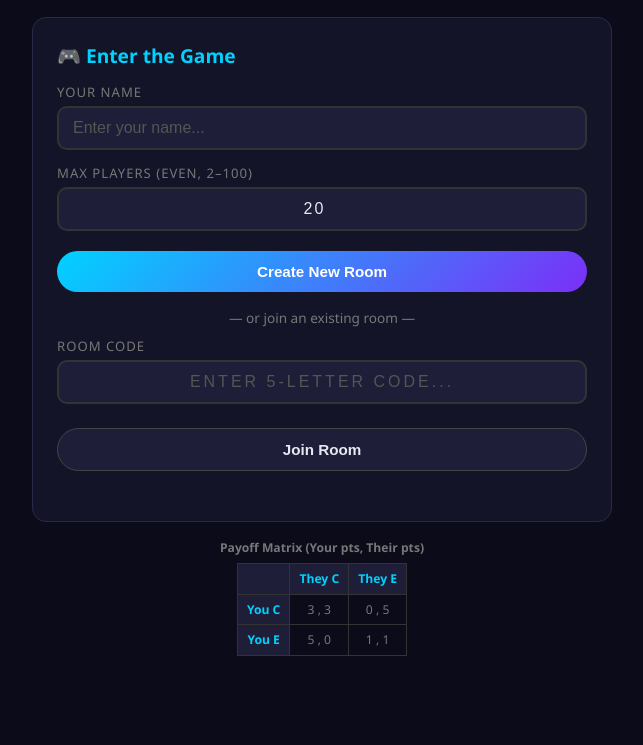
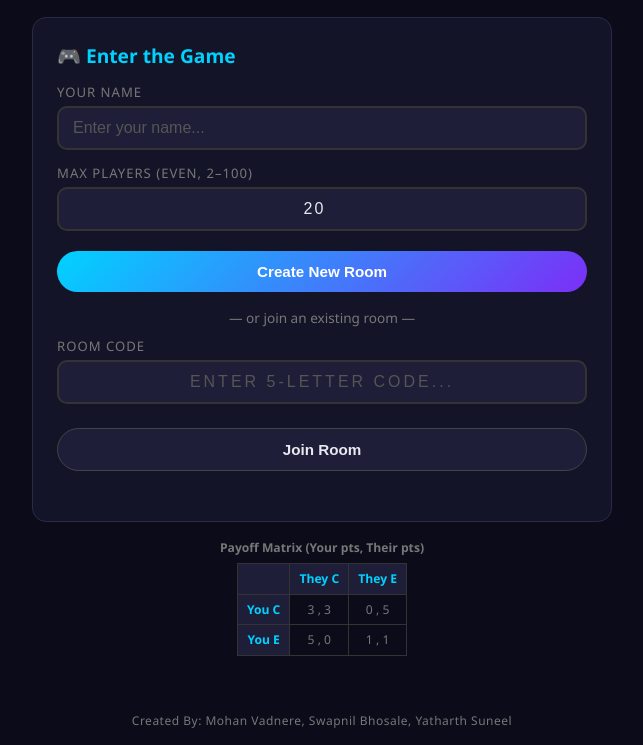
Before and after one commit to Yatharth1708/prisoners-dilemma, a website: page public/index.html in a window 1280 px wide. Shown: the part 115-860 px from the top of the page, without its empty margins (318-961 px from the left). Before the commit the page ends 800 px from the top, so only its background shows below. Drawn offline with nearby package versions, Linux system fonts and the light colour scheme; no server answers.

Commit message:
Add creator credits trademark on all pages

```diff
--- a/public/index.html
+++ b/public/index.html
@@ -105,6 +105,7 @@ body{font-family:'Segoe UI',system-ui,sans-serif;background:var(--bg);color:var(
 .sb::-webkit-scrollbar-thumb{background:#333;border-radius:4px}
 @media(max-width:700px){.gl{flex-direction:column}.sb{width:100%;max-height:200px;position:static;order:-1}}
 @media(max-width:500px){.hdr h1{font-size:1.5rem}.rcd .code{font-size:1.7rem;letter-spacing:5px;padding:10px 18px}.cc .ic{font-size:1.7rem}}
+.tm{text-align:center;padding:30px 20px 16px;font-size:.75rem;color:var(--dm);letter-spacing:.5px;margin-top:auto}
 </style>
 </head>
 <body>
@@ -200,5 +201,6 @@ function downloadCSV(){if(!lastGameData||!lastGameData.allPairsHistory)return;va
 document.getElementById('inputName').addEventListener('keydown',function(e){if(e.key==='Enter')createRoom()});
 document.getElementById('inputCode').addEventListener('keydown',function(e){if(e.key==='Enter')joinRoom()});
 </script>
+<div class="tm">Created By: Mohan Vadnere, Swapnil Bhosale, Yatharth Suneel</div>
 </body>
 </html>
```
